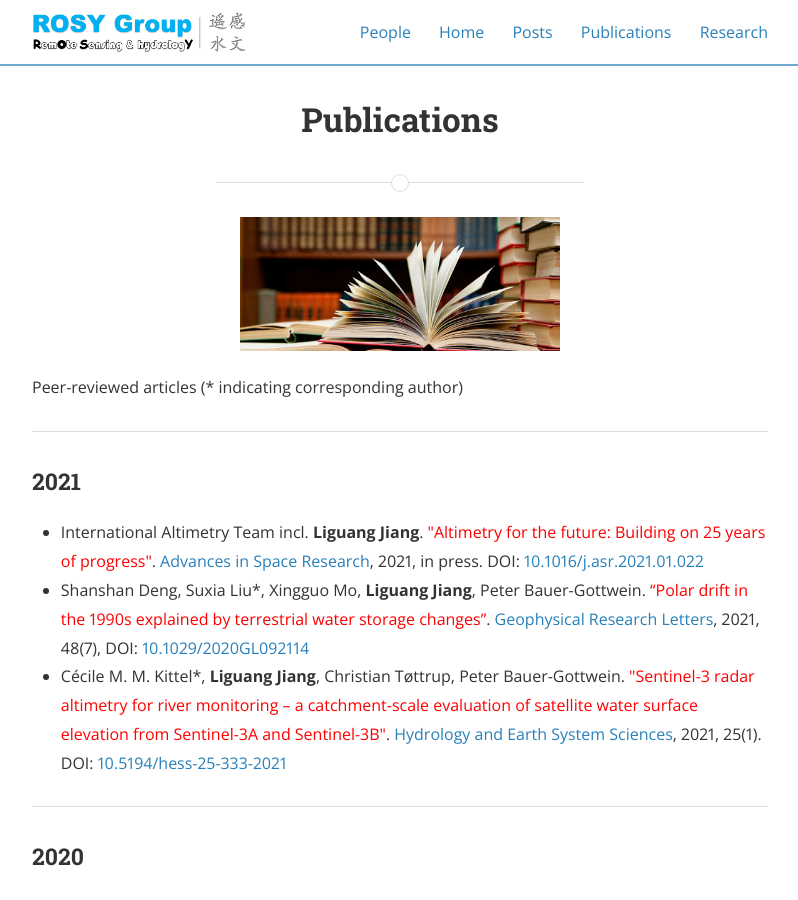
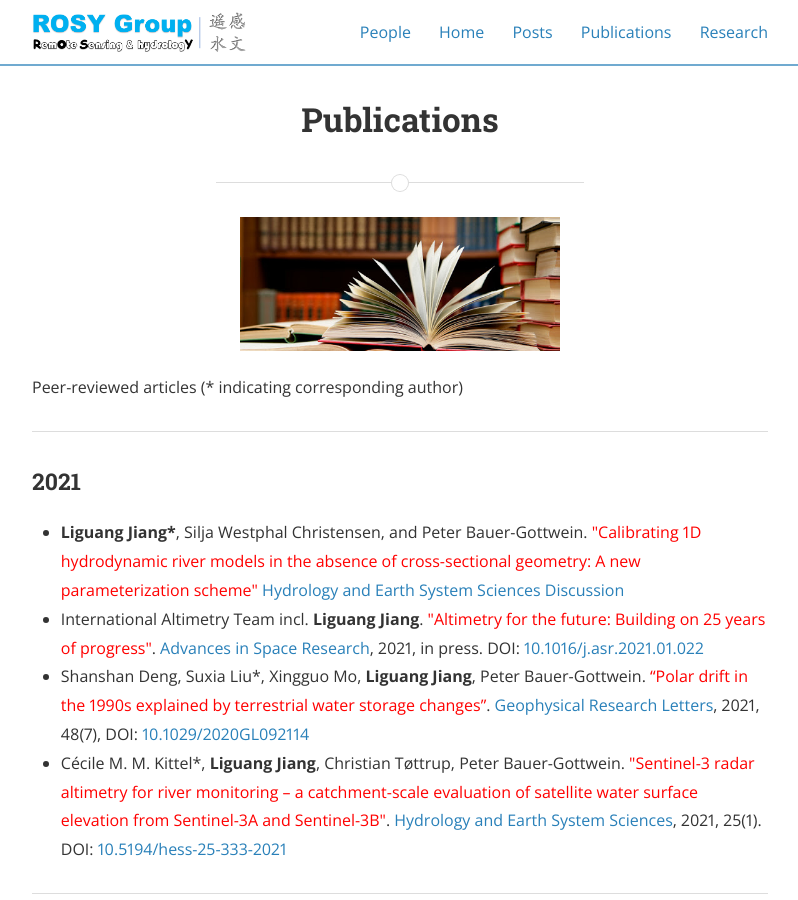
Before and after one commit to 12530/rshydro, a Jekyll site: the page built from publications.md, in a window 1280 px wide and 900 px high. Shown: the whole window, without its empty margins (240-1038 px from the left). Built offline with Jekyll 4.4.1, drawn with Linux system fonts in a browser that asks for light colours; nearby versions of some CDN libraries.

Commit message:
Update publications.md

```diff
--- a/publications.md
+++ b/publications.md
@@ -10,6 +10,7 @@ main_nav: true
 <hr>
 <h3>2021</h3>
 <ul>
+  <li><b>Liguang Jiang*</b>, Silja Westphal Christensen, and Peter Bauer-Gottwein. <font color="red"> "Calibrating 1D hydrodynamic river models in the absence of cross-sectional geometry: A new parameterization scheme" </font> <a href="https://hess.copernicus.org/preprints/hess-2021-210/"> Hydrology and Earth System Sciences Discussion </a></li>
   <li>International Altimetry Team incl. <b>Liguang Jiang</b>. <font color="red">"Altimetry for the future: Building on 25 years of progress"</font>. <a href="https://www.journals.elsevier.com/advances-in-space-research"> Advances in Space Research</a>, 2021, in press. DOI: <a href="https://doi.org/10.1016/j.asr.2021.01.022">10.1016/j.asr.2021.01.022</a></li>
   <li>Shanshan Deng, Suxia Liu*, Xingguo Mo, <b>Liguang Jiang</b>, Peter Bauer-Gottwein. <font color="red">“Polar drift in the 1990s explained by terrestrial water storage changes”</font>. <a href="https://agupubs.onlinelibrary.wiley.com/doi/10.1029/2020GL092114">Geophysical Research Letters</a>, 2021, 48(7), DOI: <a href="https://doi.org/10.1029/2020GL092114">10.1029/2020GL092114</a></li>
   <li>Cécile M. M. Kittel*, <b>Liguang Jiang</b>, Christian Tøttrup, Peter Bauer-Gottwein. <font color="red">"Sentinel-3 radar altimetry for river monitoring – a catchment-scale evaluation of satellite water surface elevation from Sentinel-3A and Sentinel-3B"</font>. <a href="https://hess.copernicus.org/articles/25/333/2021/"> Hydrology and Earth System Sciences</a>, 2021, 25(1). DOI: <a href="https://doi.org/10.5194/hess-25-333-2021">10.5194/hess-25-333-2021</a></li>
```
